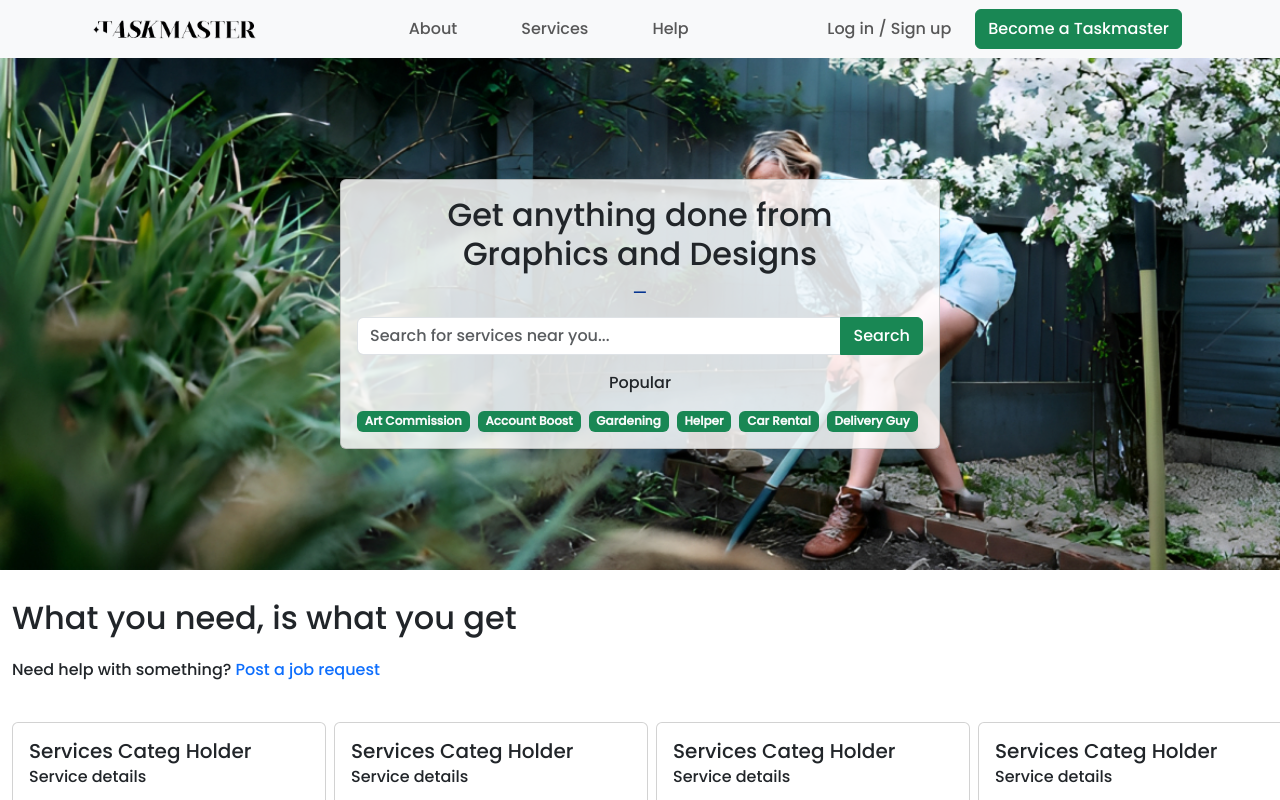
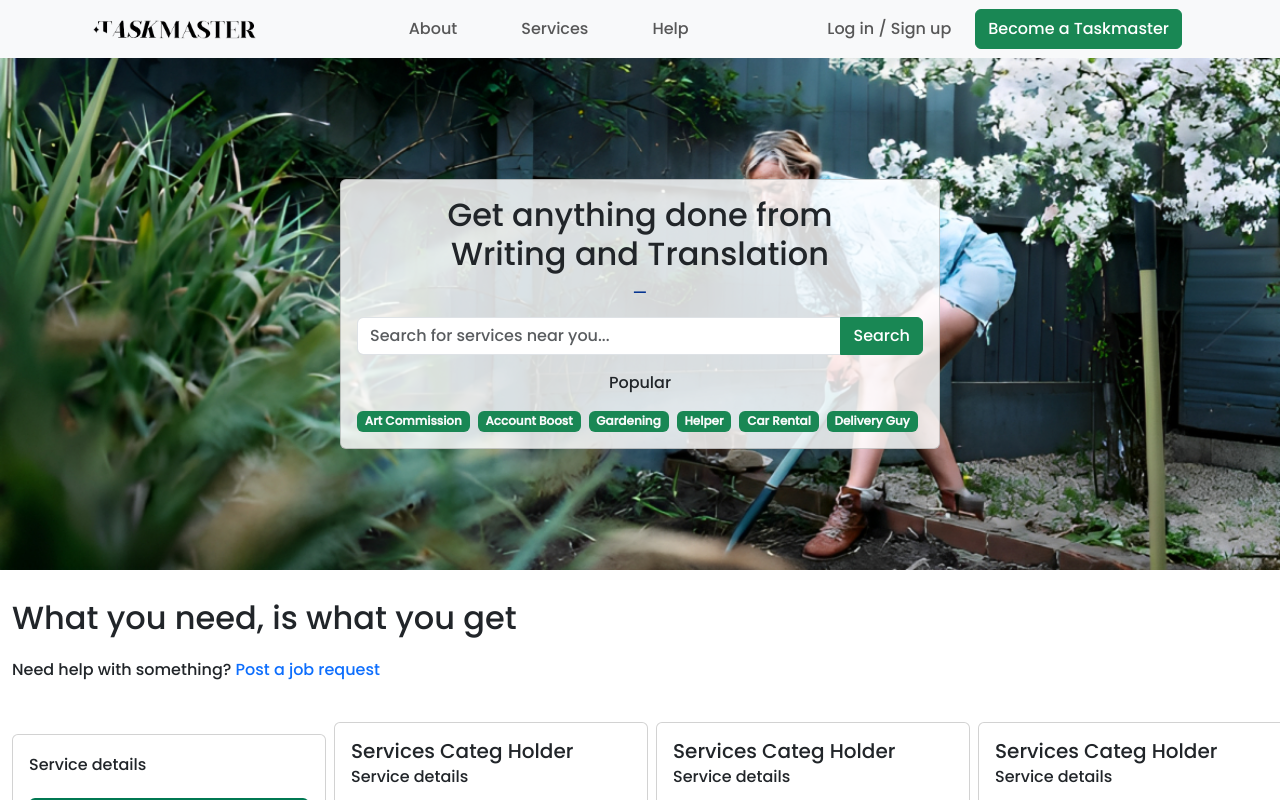
Before and after one commit to jhonmarktancontian/Mini_Project_2, a React (Create React App) app in the folder client/: page / in a window 1280 px wide. Shown: the top 800 px of the page. Built offline with nearby package versions, Linux system fonts and the light colour scheme.

Commit message:
home minor changes

```diff
--- a/client/src/components/home/Home.js
+++ b/client/src/components/home/Home.js
@@ -17,7 +17,7 @@ const Home = () => {
         const interval = setInterval(() => {
             setServices(titleContent[currentIndex]);
             currentIndex = (currentIndex + 1) % titleContent.length;
-        }, 3000);
+        }, 1500);
 
         return () => {
             clearInterval(interval);
@@ -72,7 +72,7 @@ const Home = () => {
                         <Col lg={3} className="my-3 mb-2">
                             <Card>
                                 <Card.Body>
-                                    <Card.Title>Services Categ Holder</Card.Title>
+                                    <Card.Title></Card.Title>
                                     <Card.Subtitle>Service details</Card.Subtitle>
                                     <Image src={Green} alt="Image" className="mt-4" style={{height: 300, width: 300}} fluid rounded/>
                                 </Card.Body>
```
